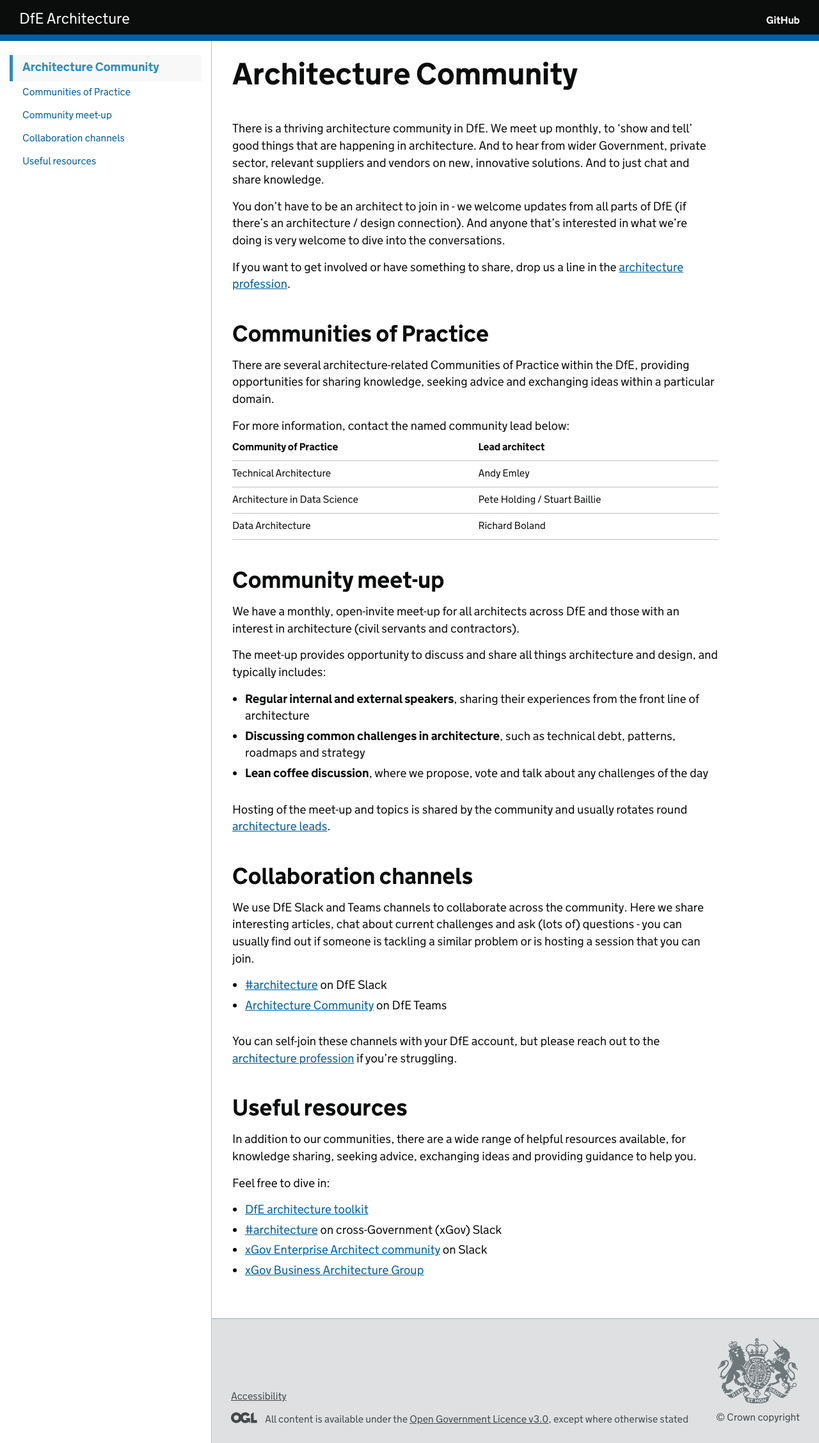
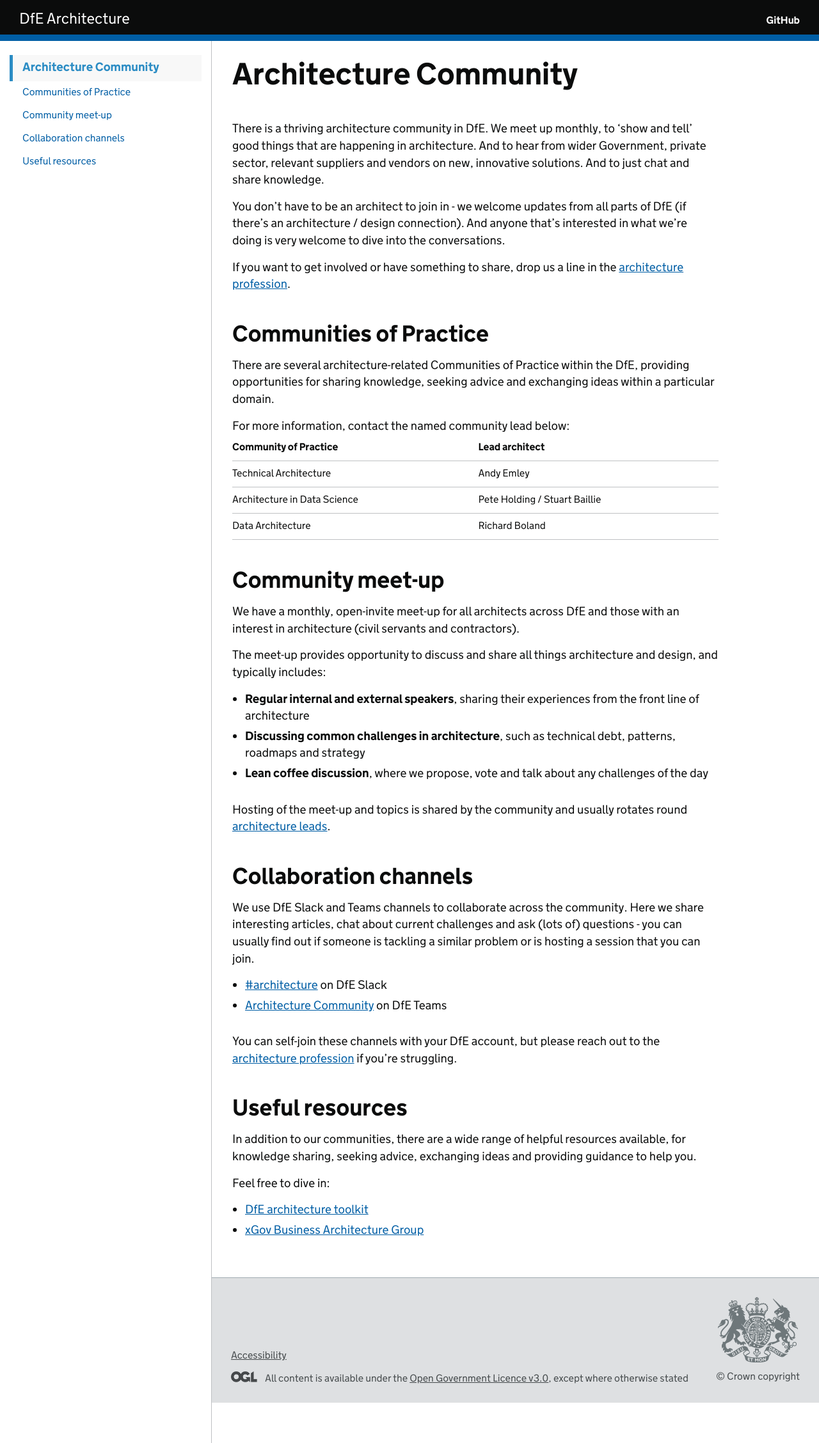
Before and after one commit to DFE-Digital/architecture, a Jekyll site: the page built from profession/architecture-community.md, in a window 1280 px wide. Shown: the whole page at 64% size. Built offline with Jekyll 4.4.1, drawn with Linux system fonts in a browser that asks for light colours; our own code applies the rules of GitHub Pages for plain Markdown files.

Commit message:
Update architecture-community.md
Update slack messages

```diff
--- a/profession/architecture-community.md
+++ b/profession/architecture-community.md
@@ -46,6 +46,4 @@ In addition to our communities, there are a wide range of helpful resources avai
 Feel free to dive in:
 
 - [DfE architecture toolkit](https://planner.cloud.microsoft/webui/plan/V_MJD_d-AUqrjB4GRgyug5YABPL1/view/board?tid=fad277c9-c60a-4da1-b5f3-b3b8b34a82f9)
-- [#architecture](https://ukgovernmentdigital.slack.com/archives/C04V6F4SX) on cross-Government (xGov) Slack
-- [xGov Enterprise Architect community](http://ukgovernmente-rue7893.slack.com/) on Slack
 - [xGov Business Architecture Group](https://khub.net/group/x-gov-business-architecture-group)
```
